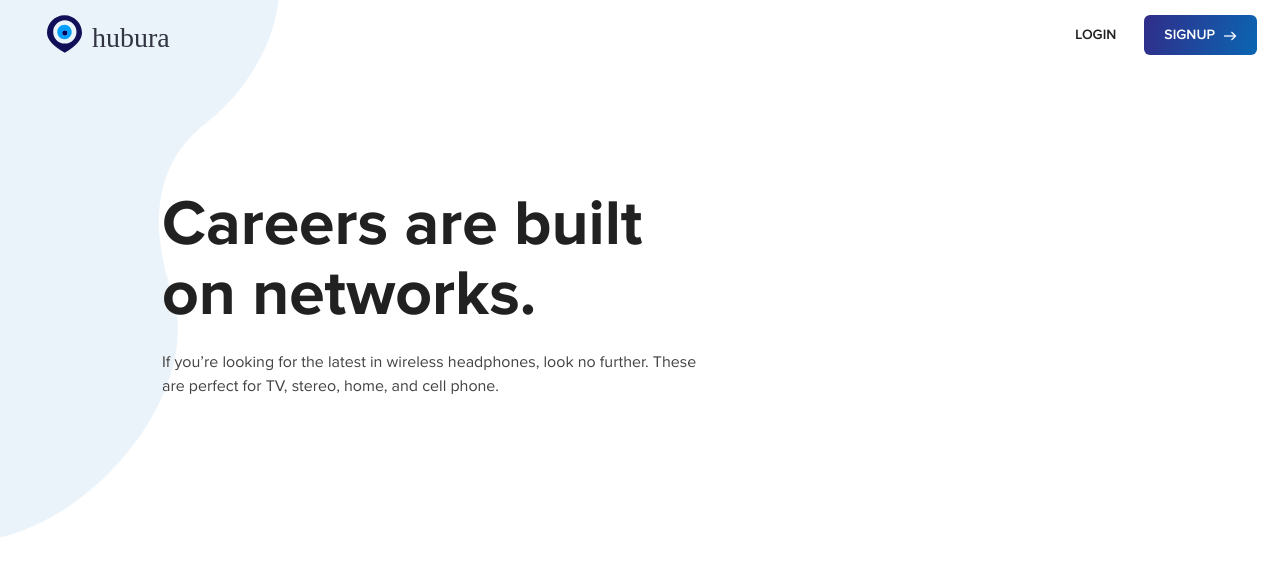
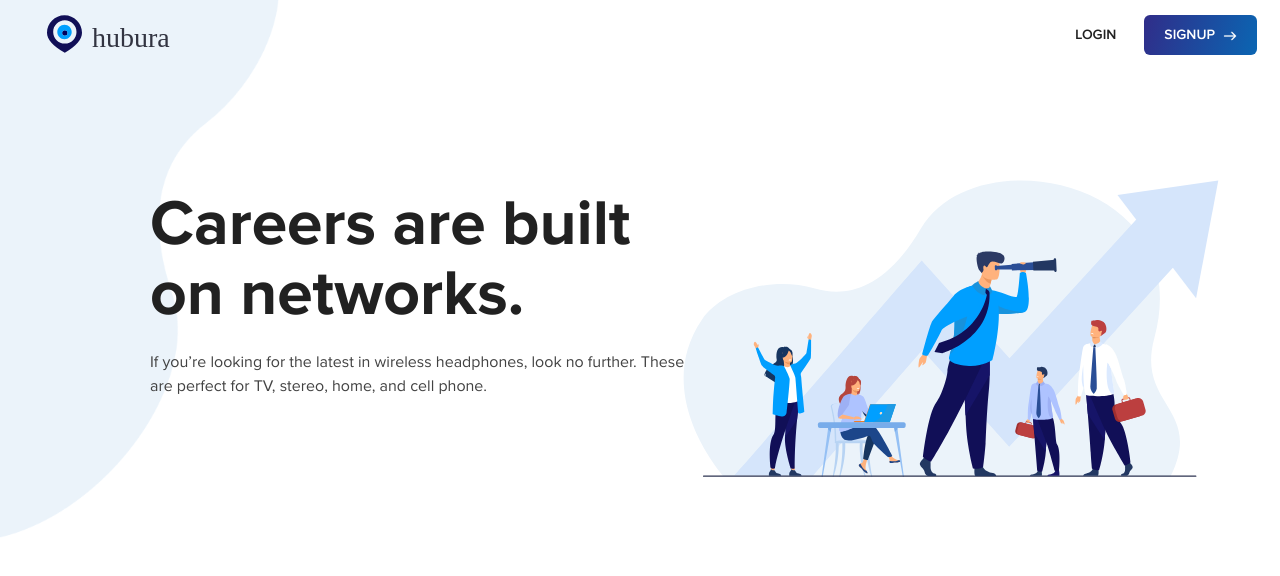
Before and after one commit to mohitgondaliya98/react-mobx-demo, a React (Create React App) app: page / in a window 1280 px wide. Shown: the top 576 px of the page. Built offline with nearby package versions, Linux system fonts and the light colour scheme.

Commit message:
Homepage banner

```diff
--- a/src/App.tsx
+++ b/src/App.tsx
@@ -50,10 +50,9 @@ export default class App extends React.Component<{}, {}> {
 
           {/* home page banner start */}
           <div className="homepage-banner">
-            <div className="container-xl">
               <h1 className="ProximaNova-Bold">Careers are built on networks.</h1>
               <p>If you’re looking for the latest in wireless headphones, look no further. These are perfect for TV, stereo, home, and cell phone.</p>
-            </div>
+              {/* <div className></div> */}
           </div>
           {/* home page banner end */}
 
--- a/src/assets/styles/style.css
+++ b/src/assets/styles/style.css
@@ -113,7 +113,8 @@ header .nav-brand img{ display: inline-block; vertical-align: top; }
 /* Homepage Banner
 --------------------------------------------------------------------------------------------------------*/
 .homepage-banner{ position: relative; padding: 120px 150px; }
-.homepage-banner::before{ content: ""; position: absolute; top: -70px; left: 0; bottom: 0; width: 400px; z-index: -1; background: url('../images/homepage/home-banner-left.png') no-repeat left top; background-size: contain; }
+.homepage-banner::before{ content: ""; position: absolute; top: -70px; left: 0; bottom: 0; width: 300px; z-index: -1; background: url('../images/homepage/home-banner-left.png') no-repeat left top; background-size: contain; }
+.homepage-banner::after{ content: ""; position: absolute; top: 110px; right: 55px; bottom: 0; width: 542px; height: 300px; z-index: -1; background: url('../images/homepage/home-banner.svg') no-repeat left top; background-size: contain; }
 .homepage-banner h1{ color: #212121; max-width: 555px;}
 .homepage-banner h1 + p{ color: #424242; font-size: 16px; line-height: 24px; max-width: 555px;}
 
```
Also changed, not shown: 1 other file (tests, documents, lock files or other folders).
